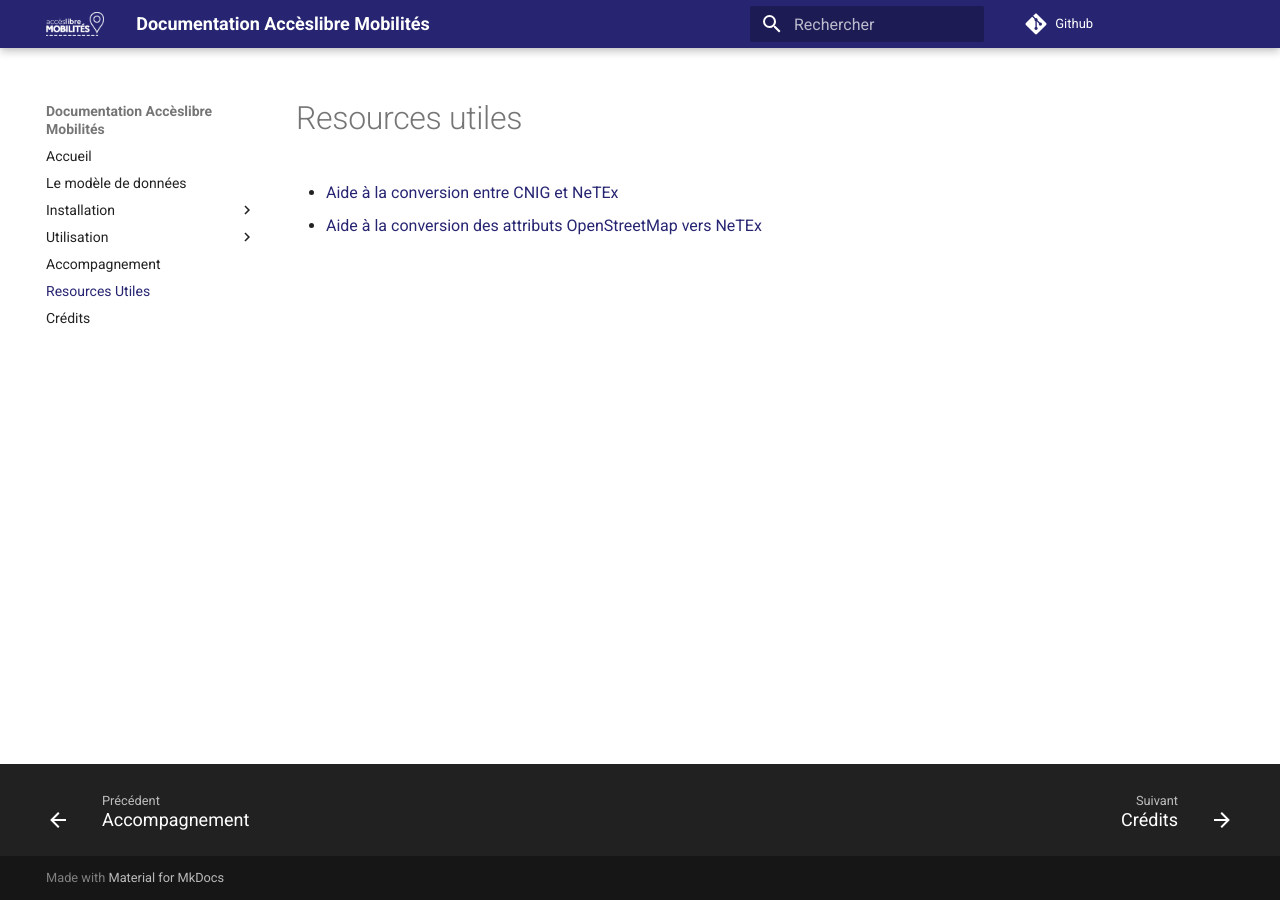
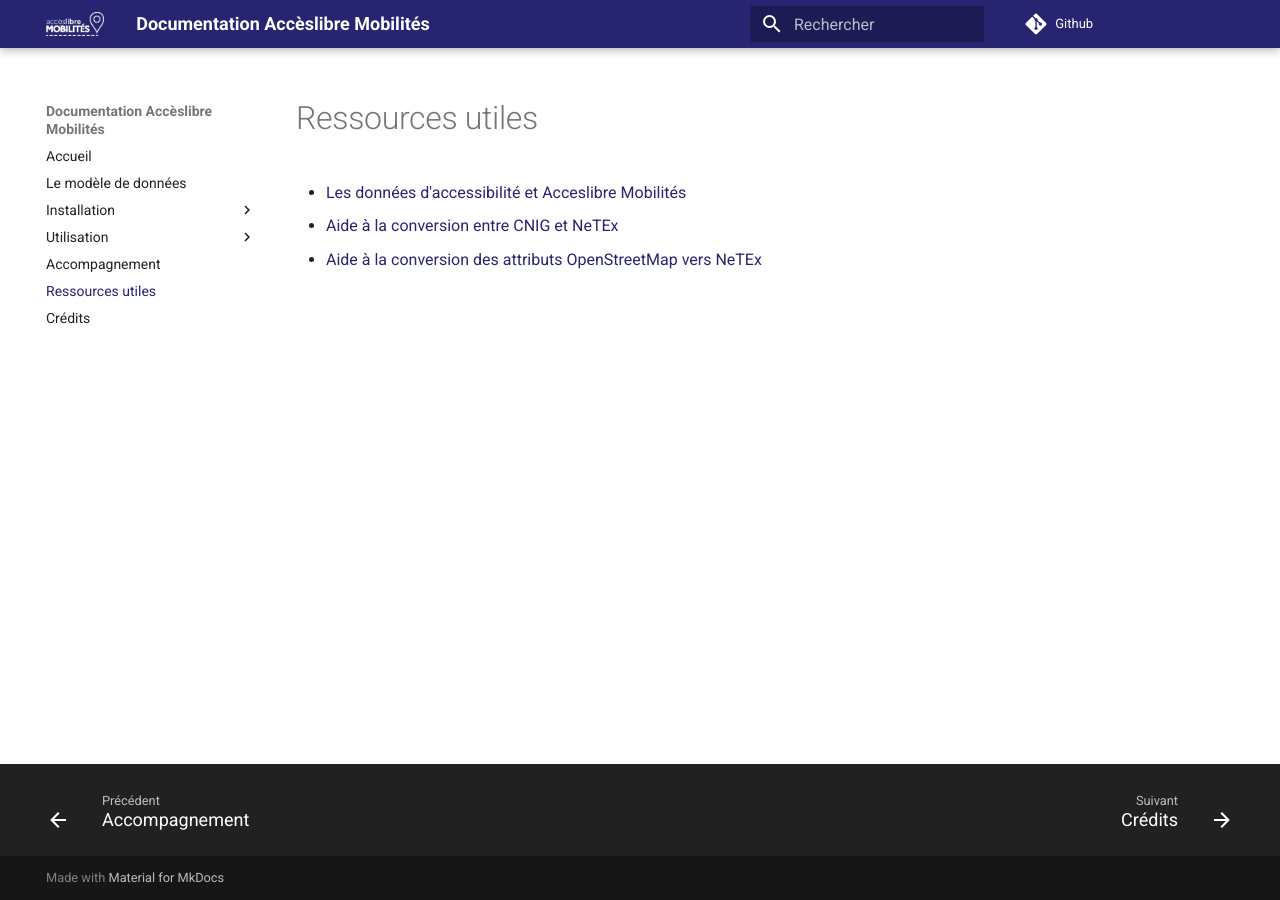
Before and after one commit to MTES-MCT/alm-docs, an MkDocs documentation site: the page built from docs/resources.md, in a window 1280 px wide. Built offline with MkDocs 1.6.1 and Material for MkDocs 9.7.7, drawn with Linux system fonts in a browser that asks for light colours; comment, search, counter and statistics services are not loaded.

Commit message:
add institutional resource
and fix typos

```diff
--- a/docs/resources.md
+++ b/docs/resources.md
@@ -1,4 +1,5 @@
-# Resources utiles
+# Ressources utiles
 
+- [Les données d'accessibilité et Acceslibre Mobilités](https://www.ecologie.gouv.fr/politiques-publiques/donnees-daccessibilite-acceslibre-mobilites)
 - [Aide à la conversion entre CNIG et NeTEx](https://jungle-bus.github.io/mapping_cnig_netex/)
 - [Aide à la conversion des attributs OpenStreetMap vers NeTEx](https://jungle-bus.github.io/mapping_osm_netex/)
--- a/mkdocs.yml
+++ b/mkdocs.yml
@@ -74,5 +74,5 @@ nav:
         - 'usage/publish/index.md'
         - Licences: 'usage/publish/licence.md'
   - Accompagnement: 'contact.md'
-  - Resources Utiles: 'resources.md'
+  - Ressources utiles: 'resources.md'
   - Crédits: 'credits.md'
```
